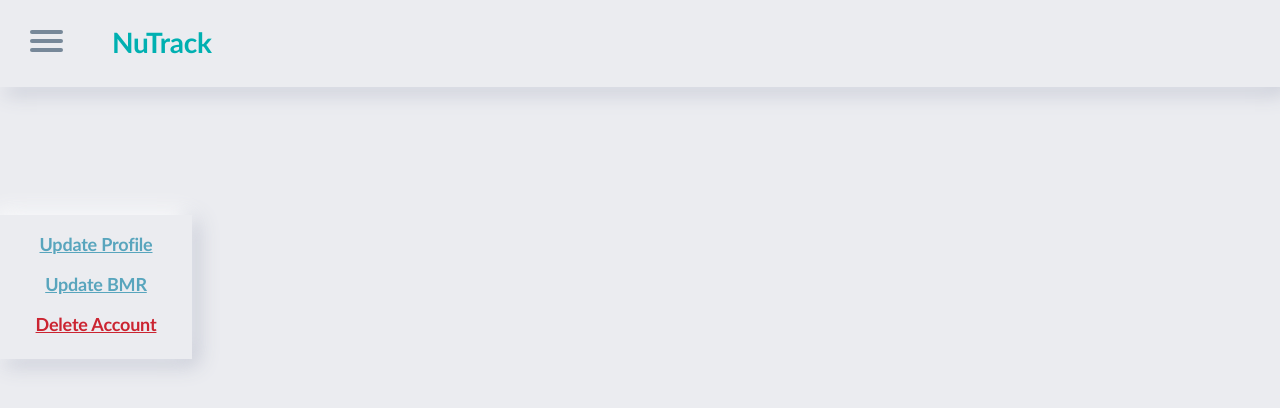
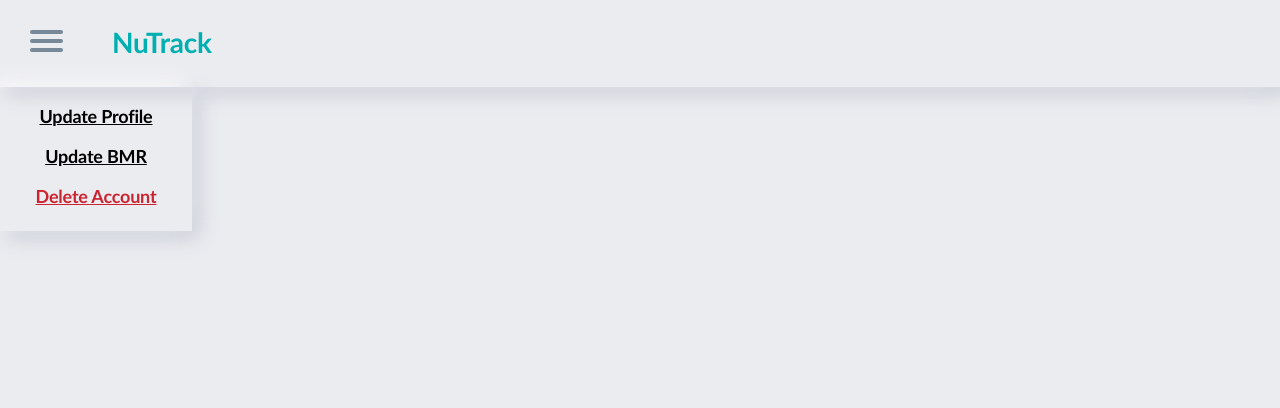
Before and after one commit to Dipanjali1/NuTrack, a React (Create React App) app: page /account in a window 1280 px wide. Shown: the top 408 px of the page. Built offline with nearby package versions, Linux system fonts and the light colour scheme.

Commit message:
Account Menu Modified

```diff
--- a/src/components/Account.js
+++ b/src/components/Account.js
@@ -126,9 +126,6 @@
                 <div>
                     {props.verified && props.updateClicked ?
                     <form className="addItemForm" onSubmit={(e) => handleUpdateProfile(e)}>
-                        <div className="updateProToggleBtn" onClick={(e) => props.handleVerification(e)}>
-                            Click here to Close the form
-                        </div>
                         <label className="inputLabel">
                             <input className="userInput" type="password" placeholder="new password" value={newPasswordInput} onChange={(e) => setNewPasswordInput(e.target.value)} />
                         </label>
@@ -141,6 +138,9 @@
                         <button className="red submitBtn" type="submit">
                             Update Profile
                         </button>
+                        <div className="updateProToggleBtn" onClick={(e) => props.handleVerification(e)}>
+                            Click here to Close the form
+                        </div>
                     </form>
                     :
                     null}
--- a/src/styles/Account.scss
+++ b/src/styles/Account.scss
@@ -17,7 +17,7 @@
   box-sizing: border-box;
   display: inline-block;
   text-align: left;
-  margin-top: 10%;
+  // margin-top: 10%;
 }
 
 .account-info {
@@ -39,7 +39,7 @@
     box-sizing: border-box;
     display: inline-block;
     left: 0%;
-    top: 12em;
+    top: 10em;
   }
 
   .account-menu {
@@ -75,15 +75,20 @@
 }
 
 .updateProToggleBtn, .update-bmr {
+  transition: 0.2s;
   position: relative;
   box-sizing: border-box;
   text-decoration: underline;
   cursor: pointer;
-    color: #58A5BD;
+  color: #000000;
   margin: 1em;
   text-align: center;
   font-weight: 700;
   font-size: 18px;
+}
+
+  .updateProToggleBtn:hover, .update-bmr:hover {
+    color: #58A5BD;
   }
 
 .delete-form-wrapper {
@@ -105,6 +110,7 @@
 }
 
 .delete-account {
+  transition: 0.5s;
   position: relative;
   box-sizing: border-box;
   text-align: center;
@@ -116,13 +122,16 @@
   color: #CB2431;
 }
 
+.delete-account:hover {
+  color: #F70000;
+}
+
 .delete-account-btn {
   position: relative;
   box-sizing: border-box;
   color: #CB2431;
   cursor: pointer;
   padding: 0.5em;
-    transition: 0.5s;
   font-weight: 600;
   font-size: 15px;
   margin-top: 0.8em;
```
Lines whose indentation alone changed are shown as unchanged.
